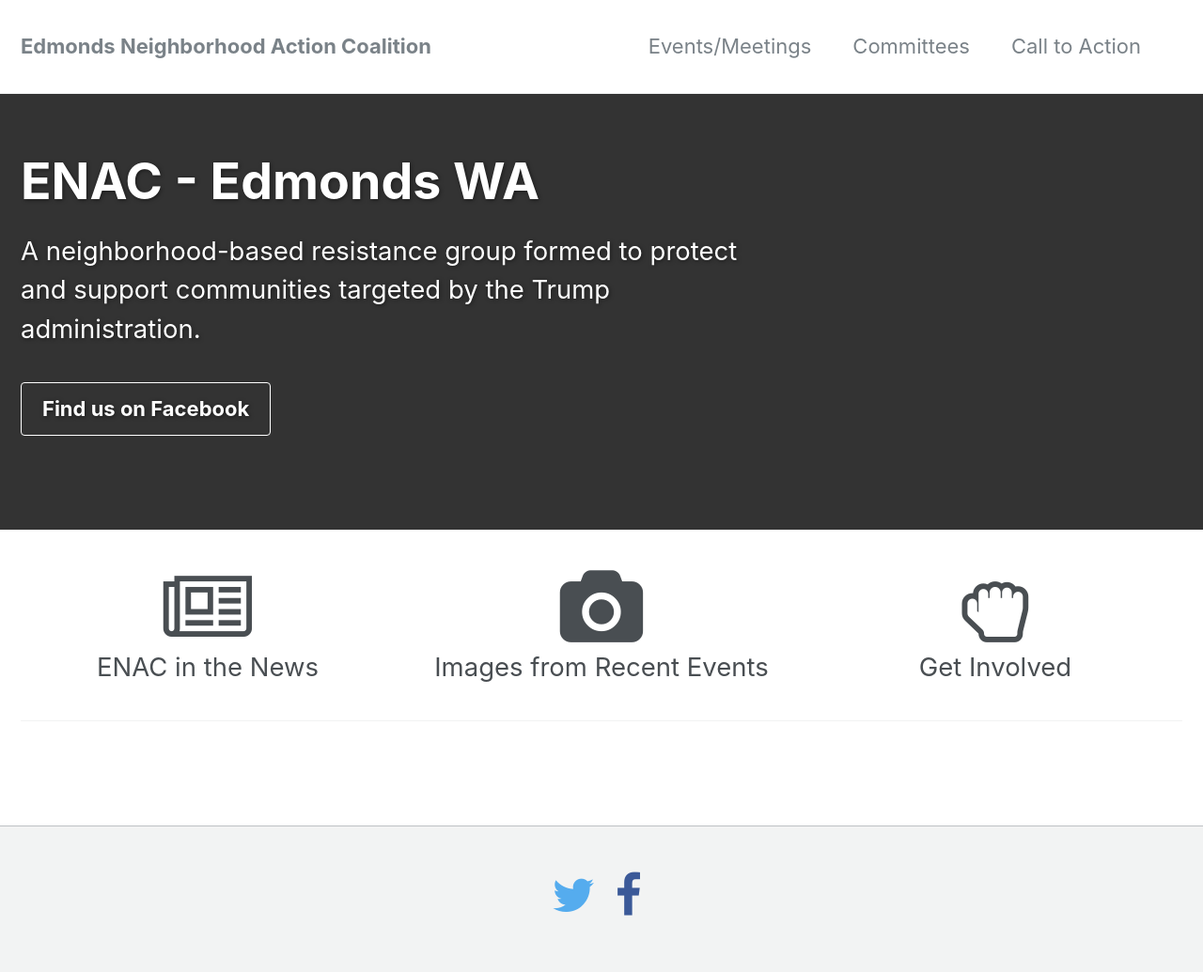
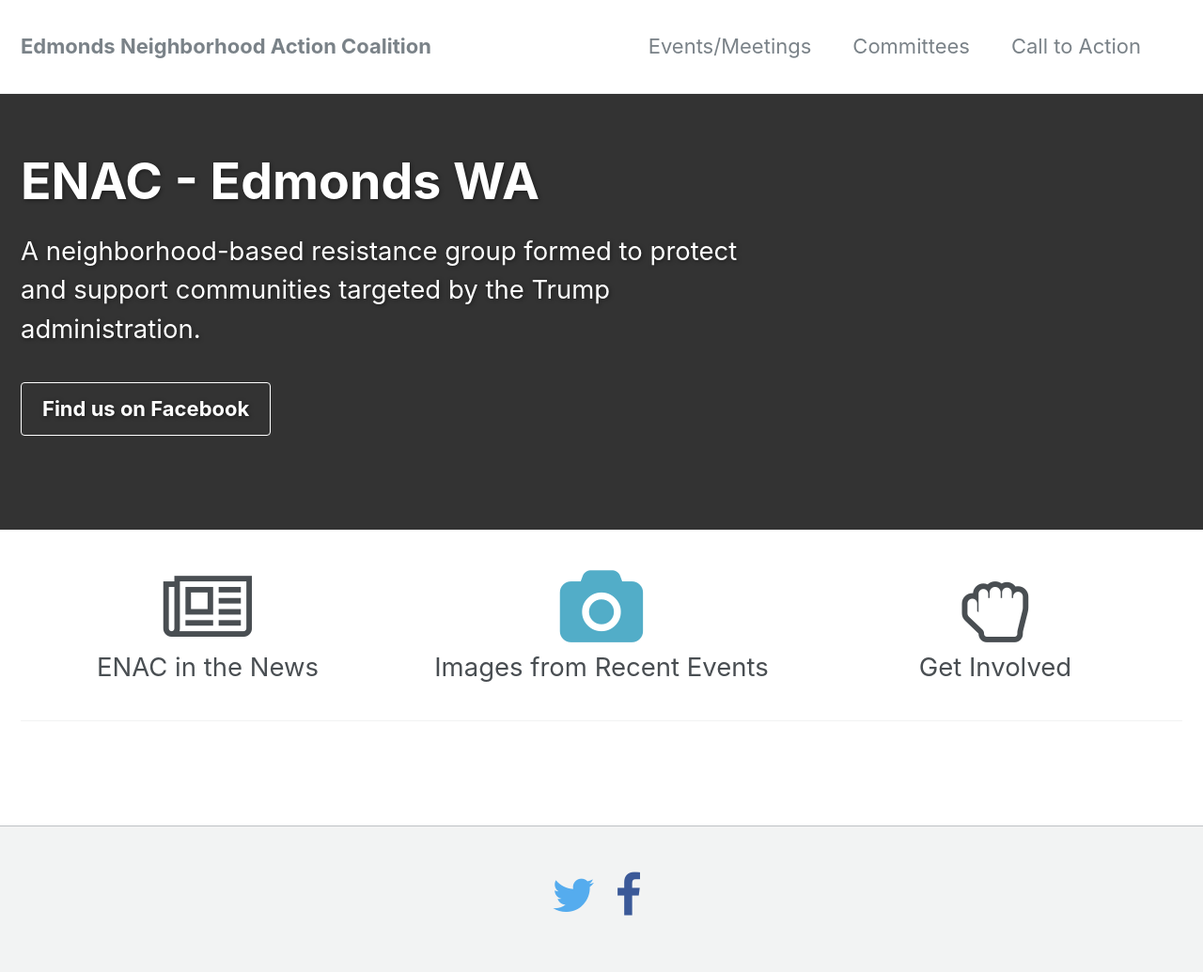
Before and after one commit to sounderminds/enac_dev, a Jekyll site: the page built from index.html, in a window 1280 px wide. Shown: the whole page at 94% size. Built offline with Jekyll 4.4.1, drawn with Linux system fonts in a browser that asks for light colours; the list of posts is cut into pages by our own code.

Commit message:
added front matter for gallery link

```diff
--- a/_config.yml
+++ b/_config.yml
@@ -252,3 +252,21 @@
       comments: # true
       share: true
       related: true
+
+gallery:
+  - url: /assets/images/unsplash-gallery-image-1.jpg
+    image_path: /assets/images/unsplash-gallery-image-1-th.jpg
+    alt: "placeholder image 1"
+    title: "Image 1 title caption"
+  - url: /assets/images/unsplash-gallery-image-2.jpg
+    image_path: /assets/images/unsplash-gallery-image-2-th.jpg
+    alt: "placeholder image 2"
+    title: "Image 2 title caption"
+  - url: /assets/images/unsplash-gallery-image-3.jpg
+    image_path: /assets/images/unsplash-gallery-image-3-th.jpg
+    alt: "placeholder image 3"
+    title: "Image 3 title caption"
+  - url: /assets/images/unsplash-gallery-image-4.jpg
+    image_path: /assets/images/unsplash-gallery-image-4-th.jpg
+    alt: "placeholder image 4"
+    title: "Image 4 title caption"
--- a/_includes/fa_feature_row
+++ b/_includes/fa_feature_row
@@ -18,7 +18,13 @@
       <div class="archive__item">
         {% if f.fa_icon %}
           <div class="text-center">
+            {% if f.fa_icon_url %}
+            <a href="{{f.fa_icon_url}}">
+              <i class="fa fa-3x fa-{{ f.fa_icon }}"></i>
+            </a>
+            {% else %}
             <i class="fa fa-3x fa-{{ f.fa_icon }}"></i>
+            {% endif %}
             <p class="text-center">
               {{ f.caption }}
             </p>
@@ -35,10 +41,6 @@
               {{ f.excerpt | markdownify }}
             </div>
           {% endif %}
-
-          {% if f.url %}
-            <p><a href="{{ f_url }}" class="btn {{ f.btn_class }}">{{ f.btn_label | default: site.data.ui-text[site.locale].more_label | default: "Learn More" }}</a></p>
-          {% endif %}
         </div>
       </div>
     </div>
--- a/index.html
+++ b/index.html
@@ -12,6 +12,7 @@
     fa_icon: "newspaper-o"
   - caption: "Images from Recent Events"
     fa_icon: "camera"
+    fa_icon_url: "https://facebook.com/"
   - caption: "Get Involved"
     fa_icon: "hand-rock-o"
 ---
```
Also changed, not shown: _sass/_base.scss (line endings or trailing spaces).
